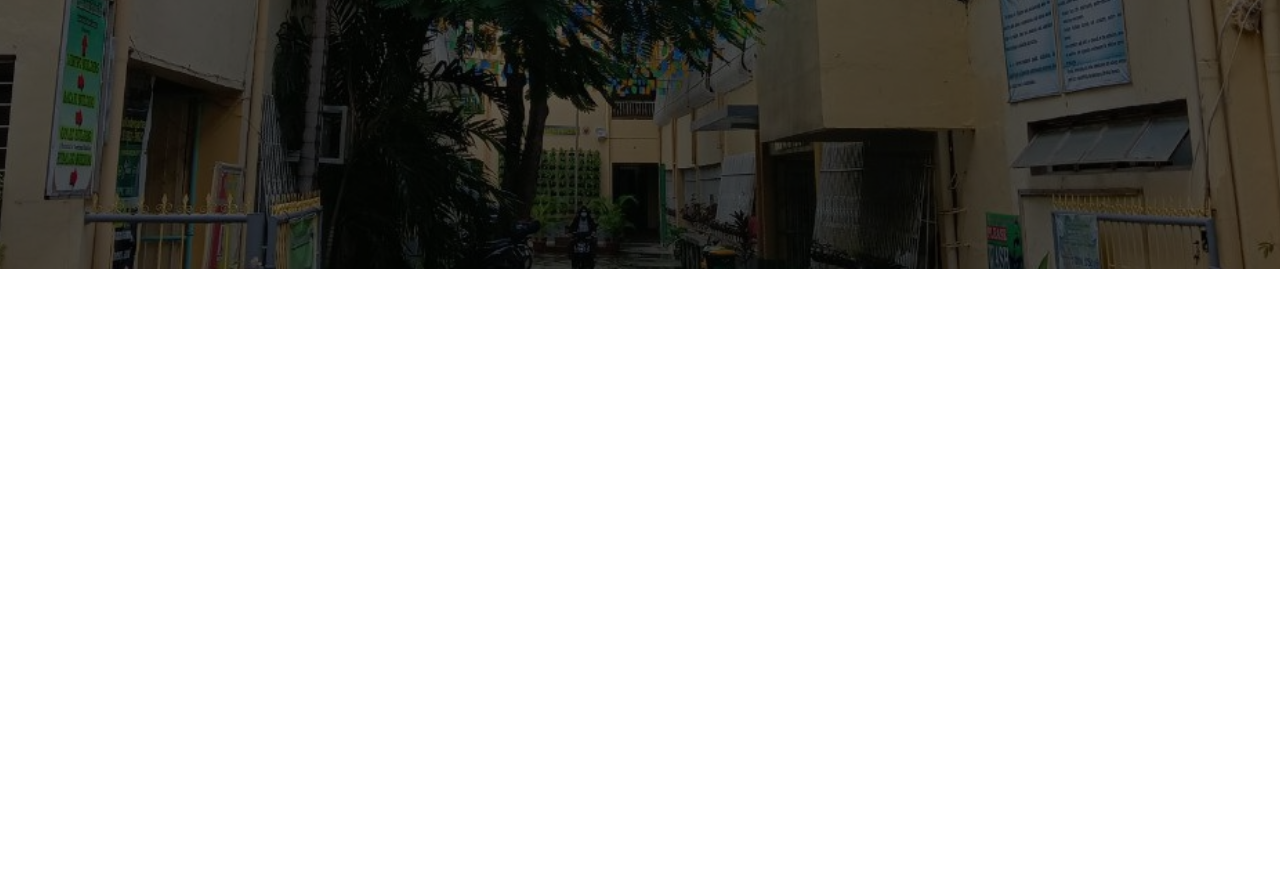
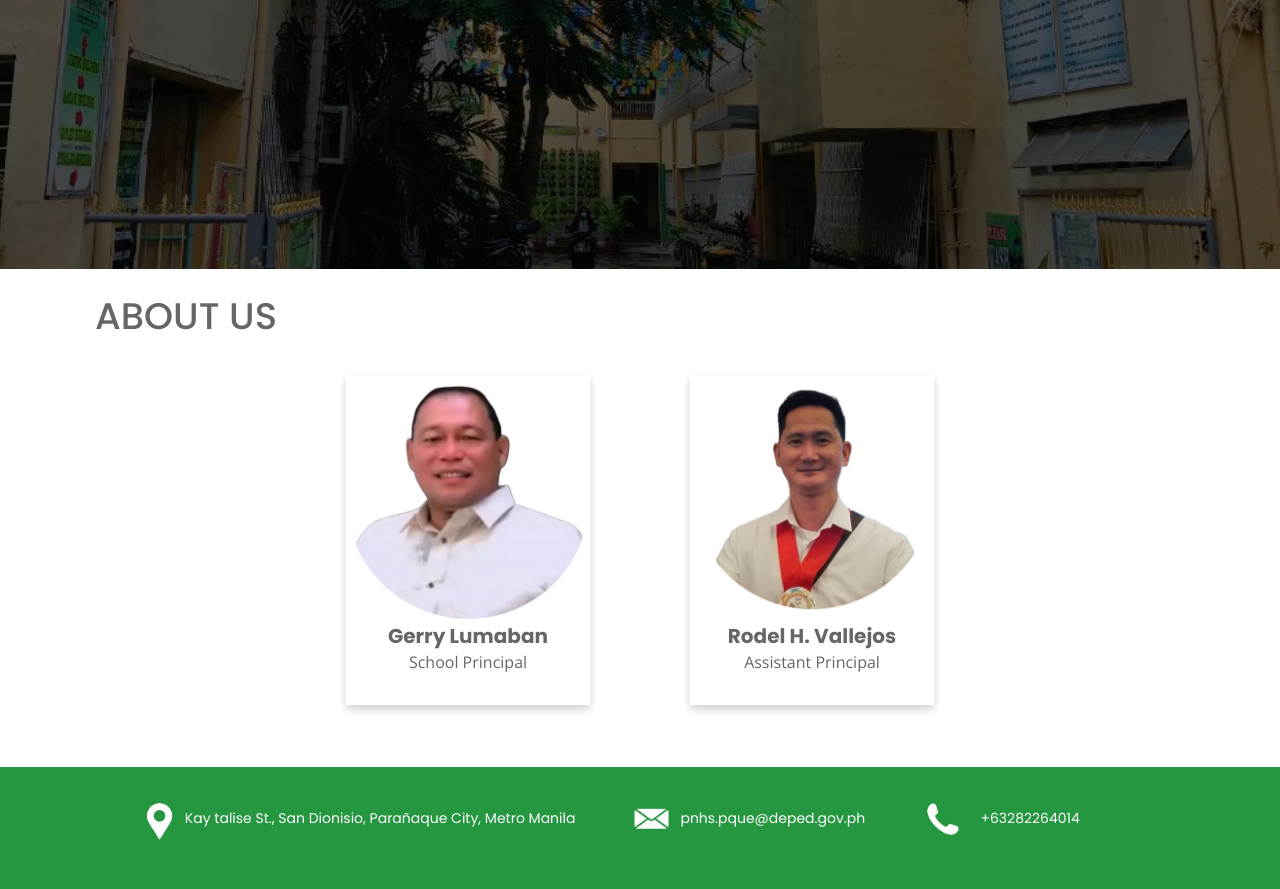
Before and after one commit to garchejeoh/PNHS_MAIN, a plain HTML site: page index.html in a window 1280 px wide. Shown: the part 748-1637 px from the top of the page. Before the commit the page ends 1017 px from the top, so only its background shows below. Drawn offline with nearby package versions, Linux system fonts and the light colour scheme.

Commit message:
Added about

```diff
--- a/index.html
+++ b/index.html
@@ -15,10 +15,9 @@
             <nav id="navbar" class="navbar">
               <ul>
                 <li><a class="nav-link scrollto active" href="index.html#home">Home</a></li>
-                <li><a class="nav-link scrollto" href="vision.html">Vision</a></li>
-                <li><a class="nav-link scrollto " href="mission.html">Mission</a></li>
-                <li><a class="nav-link scrollto" href="values.html">Values</a></li>
-                <li><a class="nav-link scrollto" href="about.html">About us</a></li>
+                <li><a class="nav-link scrollto" href="#######">About</a></li>
+                <li><a class="nav-link scrollto " href="#######">History</a></li>
+                <li><a class="nav-link scrollto" href="#######">Buildings</a></li>
               </ul>
               <i class="bi bi-list mobile-nav-toggle"></i>
             </nav><!-- .navbar -->
@@ -51,11 +50,48 @@
                         <a href="values.html" class="btn">Core Values</a>
                      </div>
                      <div>
-                        <a href="about.html" class="btn">About us</a>
+                        <a href="index.html#about" class="btn">About us</a>
                      </div>
                   </div>
                   </div>
                </div>
+
+           </section>
+           <section id="about">
+               <h1>About Us</h1>
+               <div class="row d-flex about">
+                  <div class="principal col">
+                        <img src="Principal.jpg" class="img" alt="Principal" style="width:100%">
+                        <div class="container">
+                        <h4><b>Gerry Lumaban</b></h4>
+                        <p>School Principal</p>
+                        </div>
+                  </div>
+                  <div class="principal col">
+                        <img src="Assistant principal.jpg" class="img" alt="Principal" style="width:100%">
+                        <div class="container">
+                        <h4><b>Rodel H. Vallejos</b></h4>
+                        <p>Assistant Principal</p>
+                        </div>
+                  </div>
+               </div>
+           </section>
+           <section id="footer" class="bg">
+            </div>
+              <div class="footer">
+                        <div class="icon">
+                           <img src="location.png" alt="location icon">
+                           <p>Kay talise St., San Dionisio, Parañaque City, Metro Manila</p>
+                        </div>
+                        <div class="icon-email">
+                           <img src="email.png" alt="location icon">
+                           <p>pnhs.pque@deped.gov.ph</p>
+                        </div>
+                        <div class="icon-phone">
+                           <img src="phone.png" alt="location icon">
+                           <p>+63282264014</p>
+                        </div>
+                  </div>
            </section>
    </body>
 
--- a/style.css
+++ b/style.css
@@ -216,11 +216,6 @@ nav {
   background-size: cover;
   position: relative;
 }
-@media (min-width: 1024px) {
-  #home {
-    background-attachment: fixed;
-  }
-}
 #home:before {
   content: "";
   background: rgba(0, 0, 0, 0.6);
@@ -253,23 +248,10 @@ nav {
 .logo{
     width: 60%;
 }
-@media (max-width: 768px) {
-  #home h1 {
-    font-size: 28px;
-    line-height: 36px;
-  }
-}
 #home h2 {
   color: #eee;
   margin-bottom: 50px;
   font-size: 24px;
-}
-@media (max-width: 768px) {
-  #hero h2 {
-    font-size: 18px;
-    line-height: 24px;
-    margin-bottom: 30px;
-  }
 }
 #home .btn {
   font-family: "Poppins", sans-serif;
@@ -299,3 +281,84 @@ nav {
 .picture{
     margin: 0px 150px 0px 150px;
 }
+.principal {
+    box-shadow: 0 4px 8px 0 rgb(0 0 0 / 20%);
+    transition: 0.3s;
+    width: 20%;
+    margin: 0px 50px 0px 50px;
+}
+
+.principal:hover {
+  box-shadow: 0 8px 16px 0 rgb(0 0 0 / 92%);
+}
+
+.container {
+  padding: 2px 16px;
+  background: white;
+}
+.container h4{
+    font-size: 20px;
+}
+.col{
+  float: left;
+  align-content: center;
+}
+.about{
+    bottom: 0;
+    top: 0;
+    left: 0;
+    right: 0;
+    display: flex;
+    justify-content: center;
+    align-items: center;
+    text-align: center;
+    margin: 30px;
+    padding-bottom: 32px;
+}
+
+.img {
+  border-radius: 5px 5px 0 0;
+}
+
+#about h1{
+    margin: 29px 40px 40px 40px;
+    font-size: 37px;
+    font-weight: 500;
+    line-height: 37px;
+    text-transform: uppercase;
+    padding-left: 55px;
+}
+
+.icon img{
+    width: 10%;
+    float: left;
+}
+.icon-email img{
+    width: 15%;
+    float: left;
+}
+.icon-phone img{
+    width: 20%;
+    float: left;
+}
+
+.footer{
+    bottom: 0;
+    top: 0;
+    left: 0;
+    right: 0;
+    display: flex;
+    justify-content: center;
+    align-items: center;
+    text-align: center;
+    margin: 0px;
+    padding: 30px;
+}
+.footer p{
+    padding: 10px 55px 10px 50px;
+    margin-bottom: 20px;
+    line-height: 22px;
+    font-size: 14px;
+    color: white;
+    font-family: "Poppins", sans-serif;
+}
```
Also changed, not shown: Assistant Principal.jpg (added), Assistant Principal.png (added), Principal.jpg (added), Principal.png (added), email.png (added), location.png (added), phone.png (added).
